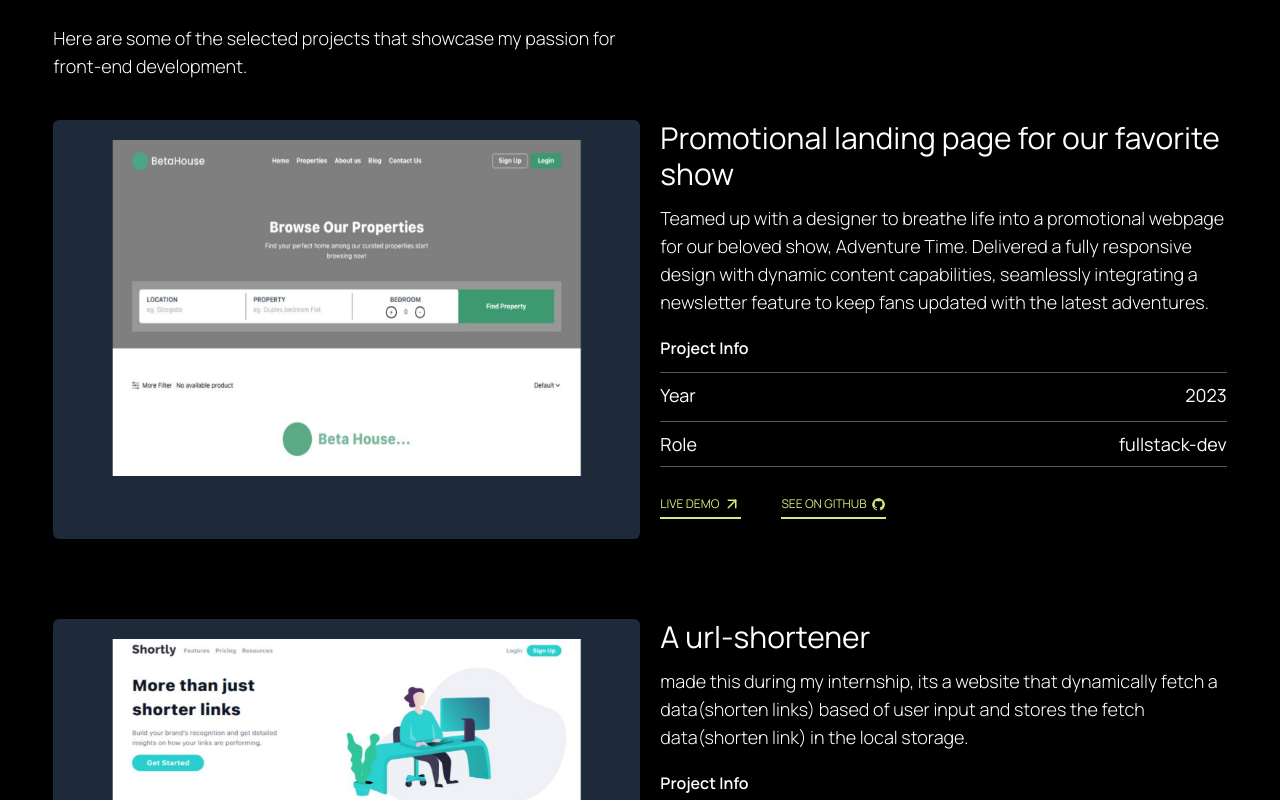
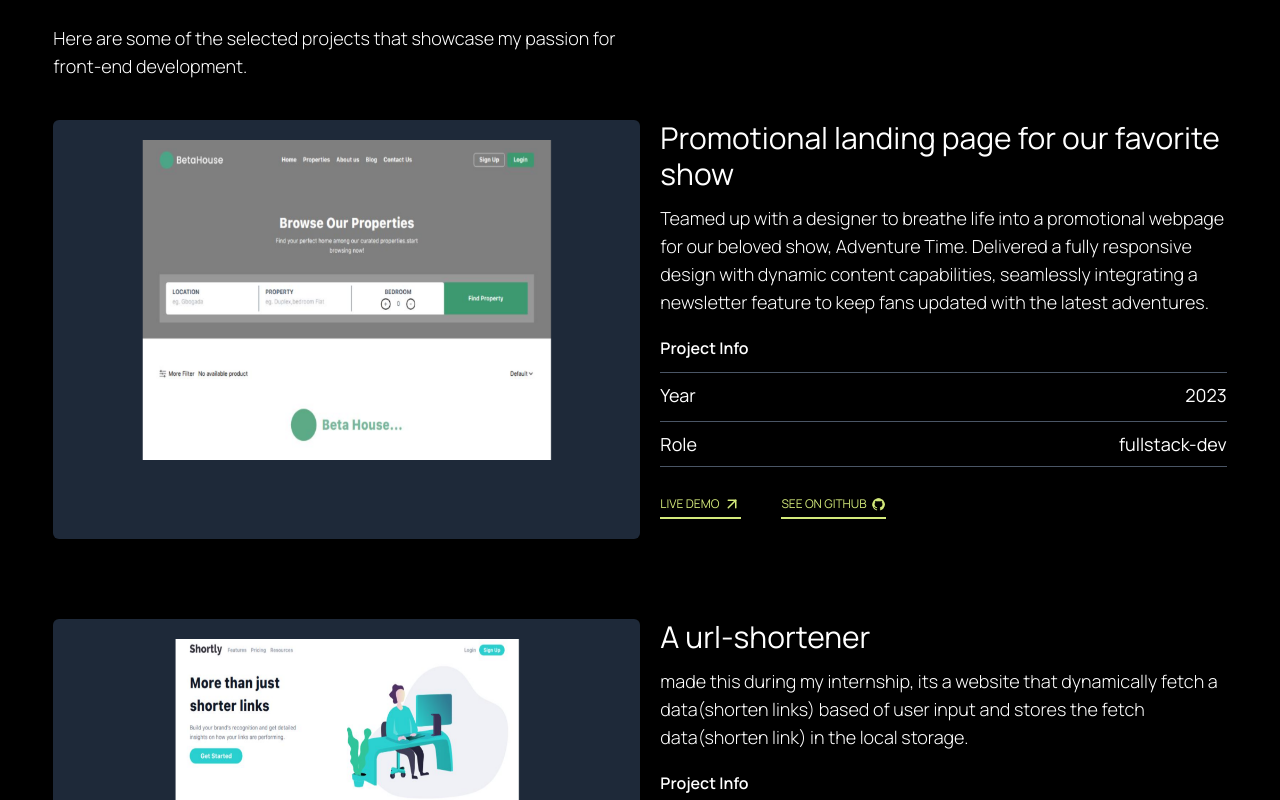
Before and after one commit to dayosvoid/my-portfolio, a React (Vite) app: page / in a window 1280 px wide. Shown: the part 800-1600 px from the top of the page. Built offline with nearby package versions, Linux system fonts and the light colour scheme.

Commit message:
Update FeaturedProject.jsx

```diff
--- a/src/component/FeaturedProject.jsx
+++ b/src/component/FeaturedProject.jsx
@@ -55,9 +55,9 @@ const FeaturedProject = () => {
                 projects.map((project)=>(
                     <div key={project.year} className='py-10 w-full gap-5 md:flex '>
                         {/* projext */}
-                        <div  className='w-full bg-gray-800 p-5 pb-0 flex justify-center rounded-md relative'>
+                        <div  className='w-full bg-gray-800 p-5 pb-0 flex justify-center rounded-md '>
                             <a href={project.liveLink}>
-                                <img src={project.image} alt="" className='size-[80%] absolute buttom-0 left-1/2 -translate-x-1/2 ' />
+                                <img src={project.image} alt="" className='size-[80%] relative buttom-0 left-1/2 -translate-x-1/2 ' />
                             </a>
                         </div>
                         {/* about ptojecy */}
```
